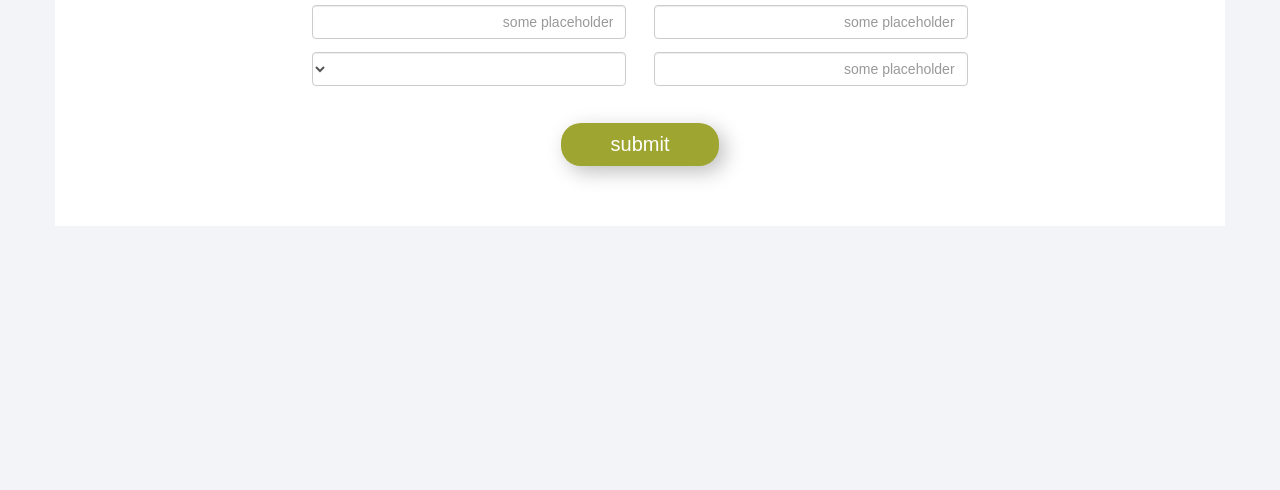
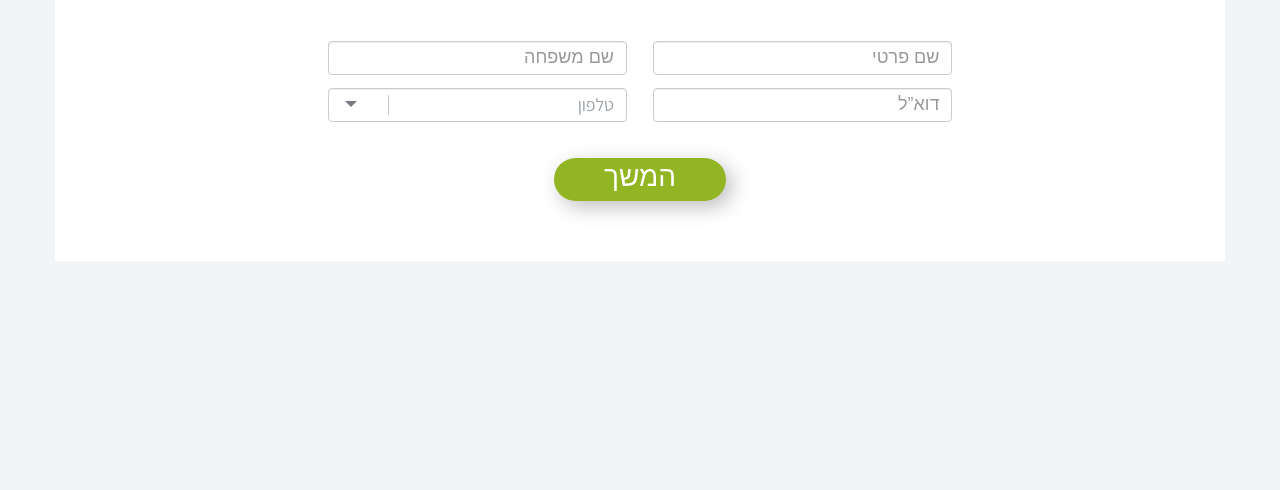
Before and after one commit to smart1973/Tranzilla-outboard, a website: page app/index.html in a window 1280 px wide. Shown: the part 310-800 px from the top of the page. Drawn offline with nearby package versions, Linux system fonts and the light colour scheme; files that its build step writes are made by us from their sources; files whose address does not match are found by name.

Commit message:
added menu, customized select, change texts. first page is ready

```diff
--- a/app/index.html
+++ b/app/index.html
@@ -33,32 +33,53 @@
                     <img src="img/logo.png" alt="logo">
                 </a>
                 <div class="menu">
-
+                    <ul>
+                        <li>
+                            <a href="#">
+                                <img src="img/menu3.png" alt="">
+                            </a>
+                        </li>
+                        <li>
+                            <a href="#">
+                                <img src="img/menu2.png" alt="">
+                            </a>
+                        </li>
+                        <li>
+                            <a href="#">
+                                <img src="img/menu1.png" alt="">
+                            </a>
+                        </li>
+                    </ul>
                 </div>
             </div>
         </header>
 
         <div class="container">
-            <h1>
-                some text
-            </h1>
+            <div class="h1">
+                    מילוי פרטים וקבלת מסמכים ללקוח ולנציג
+            </div>
             <div class="content">
                 <div class="title">
-                    some title
+                        מלא פרטים ראשוניים:
                 </div>
                 <div class="form">
                     <form >
                         <div class="group flex-container">
-                            <input type="text" name="" placeholder="some placeholder" class="form-control">
-                            <input type="text" name="" placeholder="some placeholder" class="form-control">
-                            <input type="text" name="" placeholder="some placeholder" class="form-control">
-                            <select name="" id="" placeholder="some select" class="form-control">
-                                <option value=""></option>
-                                <option value="1">1</option>
-                            </select>
+                            <input type="text" name="" placeholder="שם פרטי" class="form-control">
+                            <input type="text" name="" placeholder="שם משפחה" class="form-control">
+                            <input type="text" name="" placeholder="דוא”ל" class="form-control">
+                            <div class="select-container">
+                                <div class="select-placeholder">
+                                        טלפון
+                                </div>
+                                <select name="" id="select" placeholder="some select" class="form-control select-control">
+                                    <option value=""></option>
+                                    <option value="1">1</option>
+                                </select>
+                            </div>
                         </div>
                         <button id="form1" class="button_submit" type="submit">
-                            submit
+                                המשך
                         </button>
                     </form>
                 </div>
--- a/app/js/main.js
+++ b/app/js/main.js
@@ -1,7 +1,17 @@
 let form1 = document.getElementById('form1');
 let loader = document.querySelector('.loader');
+let select = document.getElementById('select');
+let selectPlaceholder = document.querySelector('.select-placeholder');
 
 form1.addEventListener('click', (e) => {
     e.preventDefault();
     loader.style.display = 'flex';
 })
+
+select.addEventListener('change', function() {
+    if (this.value) {
+        selectPlaceholder.style.display = 'none'
+    } else {
+        selectPlaceholder.style.display = 'block'
+    }
+})
--- a/app/scss/_form-control.scss
+++ b/app/scss/_form-control.scss
@@ -3,7 +3,7 @@
     width: 100%;
     height: 34px;
     padding: 6px 12px;
-    font-size: 14px;
+    font-size: 18px;
     line-height: 1.42857143;
     color: #555;
     background-color: #fff;
@@ -49,3 +49,46 @@
   textarea.form-control {
     height: auto;
   }
+
+  .select-container {
+    overflow: hidden;
+    position: relative;
+    cursor: pointer;
+    &::after {
+      content: '';
+      position: absolute;
+      left: 17px;
+      top: 13px;
+      border: 6px solid transparent;
+      border-top-color: #767b81;
+    }
+    &::before {
+      content: '';
+      position: absolute;
+      left: 60px;
+      width: 1px;
+      height: 20px;
+      top: 7px;
+      background: #c7c8c9;
+    }
+    .select-placeholder {
+      font-size: 18px;
+      color: #9ca3a9;
+      position: absolute;
+      right: 13px;
+      top: 5px;
+    }
+
+  }
+  .select-control {
+    appearance: none;
+    background: transparent;
+    &:after {
+      content: '';
+      position: absolute;
+      height: 20px;
+      width: 1px;
+      background: #ccc;
+      left: 20px;
+    }
+  }
--- a/app/scss/styles.scss
+++ b/app/scss/styles.scss
@@ -1,3 +1,12 @@
+@font-face {
+	font-family: 'Assistant';
+	src: url('../fonts/Assistant-Regular.eot');
+	src: local('☺'), url('../fonts/Assistant-Regular.woff') format('woff'), url('../fonts/Assistant-Regular.ttf') format('truetype'), url('../fonts/Assistant-Regular.svg') format('svg');
+	font-weight: normal;
+	font-style: normal;
+}
+
+
 html, body {
     margin: 0;
     padding: 0;
@@ -7,6 +16,7 @@ body {
     height: 100vh;
     background-color: #f2f4f7;
     direction: rtl;
+    font-family: 'Assistant';
 }
 .loader {
     display: flex;
@@ -20,16 +30,35 @@ body {
     right: 0;
     bottom: 0;
     top: 0;
+    z-index: 100;
 }
 @import 'loader';
+
+.h1 {
+    font-size: 34px;
+    margin: 20px 0;
+}
 
 .header {
     background-color: #0a171f;
     width: 100%;
     padding: 30px 0;
-    border-bottom: 4px solid #b2b82a;
+    border-bottom: 4px solid #a4ca05;
     &-container {
         direction: ltr;
+        display: flex !important;
+    }
+    .menu {
+        margin-left: auto;
+        ul {
+            display: flex;
+            flex-direction: row-reverse;
+            list-style: none;
+            margin: 0;
+            li {
+                margin: 0 8px;
+            }
+        }
     }
 }
 
@@ -55,14 +84,14 @@ body {
 }
 
 .form {
-    margin-top: 30px;
-    input, select {
+    margin-top: 50px;
+    input, .select-container {
         width: 46%;
         box-sizing: border-box;
         margin: 1% 2%;
     }
     .group {
-        max-width: 65%;
+        max-width: 62%;
         margin: 0 auto;
         justify-content: center;
     }
@@ -79,19 +108,19 @@ body {
 
 .button_submit {
     border: none;
-    border-radius: 20px;
-    background: #9ea530;
+    border-radius: 30px;
+    background: #92b523;
     color: #fff;
     box-shadow: 6px 6px 20px #bfbfbf;
     transition: .4s;
-    font-size: 20px;
-    padding: 10px 50px;
+    font-size: 28px;
+    padding: 3px 50px 8px;
     display: block;
     margin: 30px auto 0;
     cursor: pointer;
     outline: none;
     &:hover, &:focus {
-        background: #8a9128;
+        background: #7c9b19;
     }
     &:active {
         transform: translateY(4px);
```
Also changed, not shown: dist/css/styles.css, dist/index.html, dist/js/main.js.
